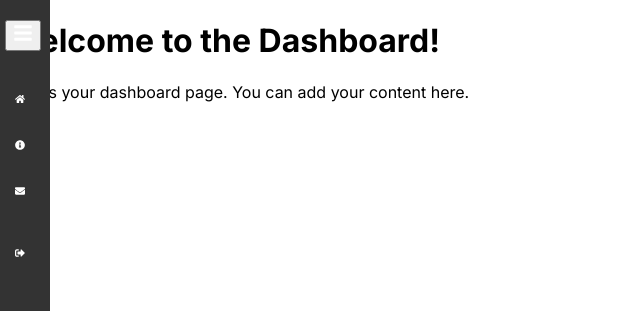
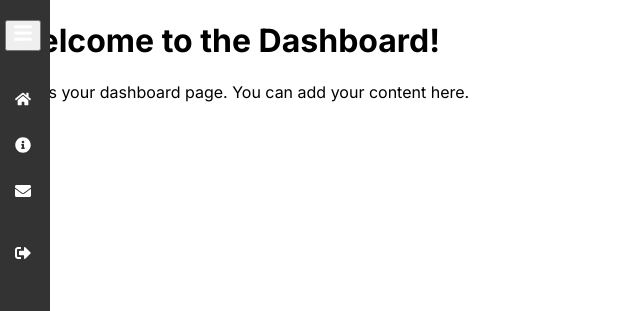
Before and after one commit to naimjasmi/ngcadmockup, a Next.js app: page /dashboard in a window 1280 px wide. Shown: the top 311 px of the page, without its empty margins (0-640 px from the left). Built offline with nearby package versions, Linux system fonts and the light colour scheme.

Commit message:
fix the sidenav minor issue

```diff
--- a/src/app/components/sidenav.css
+++ b/src/app/components/sidenav.css
@@ -41,16 +41,17 @@
   align-items: center; /* Align items vertically */
 }
 
+/* Set fixed width and height for the icons */
 ul li svg {
-    margin-right: 10px; /* Add margin to separate icon from text */
-  }
-
-  ul li:hover {
-    background-color: #555;
+  margin-right: 2px; /* Add margin to separate icon from text */
 }
 
 
+ul li:hover {
+  background-color: #b00909;
+}
 
+/* Styles for logout */
 .logout {
   position: fixed;
   bottom: 0;
--- a/src/app/components/sidenav.js
+++ b/src/app/components/sidenav.js
@@ -1,7 +1,7 @@
 'use client';
 import React, { useState } from 'react';
 import { FaBars, FaHome, FaInfoCircle, FaEnvelope, FaSignOutAlt } from 'react-icons/fa'; // Import icons
-import './sideNav.css';
+import "./sidenav.css";
 
 const SideNav = () => {
   const [isNavOpen, setIsNavOpen] = useState(false);
@@ -13,6 +13,7 @@ const SideNav = () => {
   const collapsedWidth = 40; // Width of the hamburger icon plus padding
 
   return (
+    <>
       <div className={`sidenav ${isNavOpen ? 'open' : ''}`} style={{ width: isNavOpen ? '250px' : `${collapsedWidth}px` }}>
         <button className="toggle-btn" onClick={toggleNav}>
           <FaBars />
@@ -46,6 +47,7 @@ const SideNav = () => {
           )}
         </ul>
       </div>
+    </>
   );
 };
 
--- a/src/app/dashboard/dashboard.module.css
+++ b/src/app/dashboard/dashboard.module.css
@@ -3,10 +3,3 @@
     /* Adjust margin-left when side nav is open */
     margin-left: 250px;
 }
-
-/* Media query to adjust margin-left when side nav is collapsed */
-@media (max-width: 250px) {
-    .main {
-        margin-left: 40px;
-    }
-}
```
Lines whose indentation alone changed are shown as unchanged.
